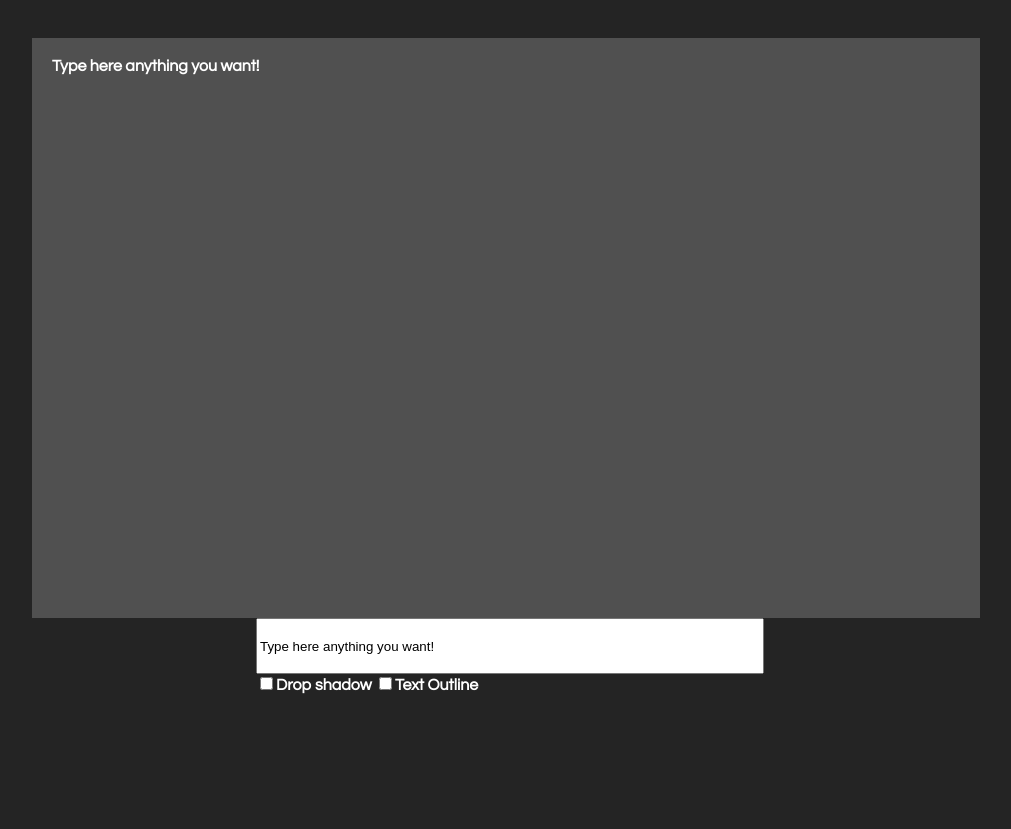
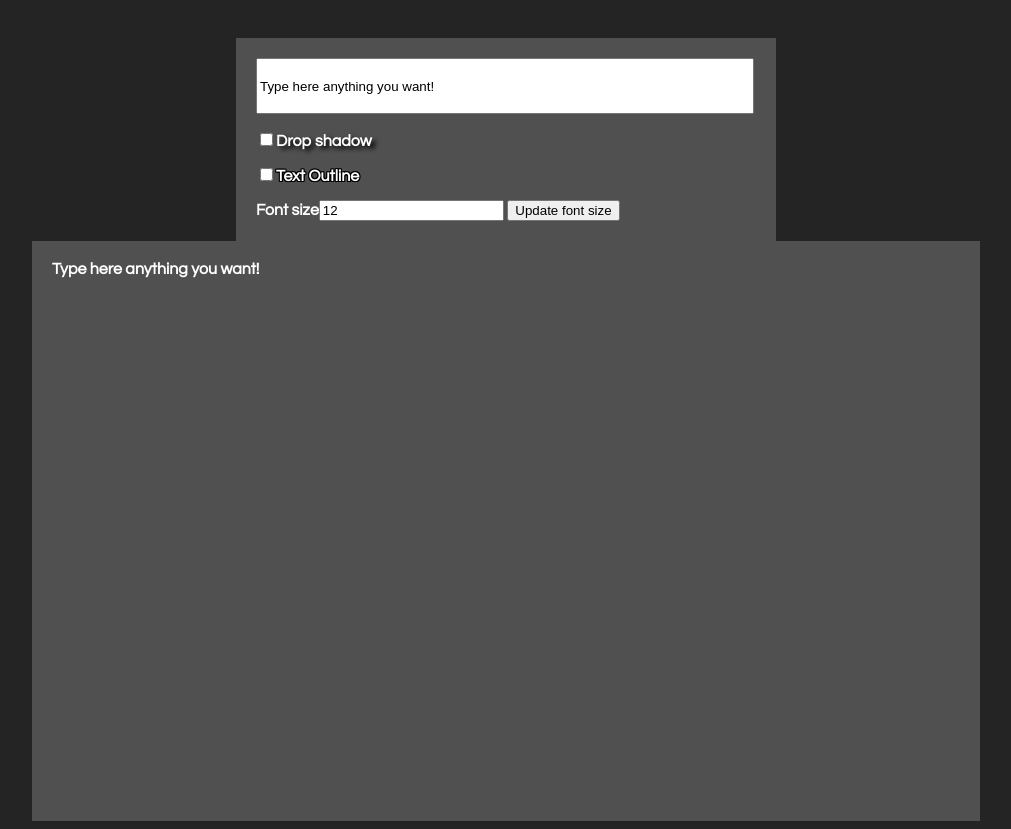
Before and after one commit to phiphiii/MYT, a plain HTML site: page index.html in a window 1280 px wide. Shown: the whole page, without its empty margins (134-1145 px from the left). Before the commit the page ends 800 px from the top, so only its background shows below. Drawn offline with nearby package versions, Linux system fonts and the light colour scheme.

Commit message:
Fontsize

```diff
--- a/index.html
+++ b/index.html
@@ -14,14 +14,17 @@
     <body>
         <div class="main_content">
             <div id="app-6">
+                <div class="options">
+                    <input v-model="message" id="input_text">
+                    <p><input type="checkbox" onclick="dropShadow()" id="dropshadow"><a class="options_text drop_shadow">Drop shadow</a></p>
+                    <p><input type="checkbox" onclick="textoutline()" id="textoutline"><a class="options_text textoutline">Text Outline</a></p>
+                    <a class="options_text">Font size</a><input type="number" value="12" id="fontSizeChange">
+                    <button type="button" onclick="udpdateFontSize()">Update font size</button>
+                </div>
                 <div class="main_text">
                     <a id="hotrod">{{ message }}</a>
                 </div>
-                <div class="options">
-                    <input v-model="message" id="input_text">
-                    <input type="checkbox" onclick="dropShadow()" id="dropshadow"><a class="options_text">Drop shadow</a>
-                    <input type="checkbox" onclick="textoutline()" id="textoutline"><a class="options_text">Text Outline</a>
-                </div>
+
             </div>
             <script>
                 var app6 = new Vue({
--- a/javascript.js
+++ b/javascript.js
@@ -18,3 +18,7 @@ function textoutline(){
         text.classList.remove("textoutline");
     }
 }
+function udpdateFontSize(){
+    var fontsize = document.getElementById("fontSizeChange").value;
+    document.getElementById("hotrod").style.fontSize = ""+fontsize+"px";
+}
--- a/maincss.css
+++ b/maincss.css
@@ -7,6 +7,7 @@ body{
     padding-top: 30px;
     width: 75%;
     height: 75%;
+    word-wrap: break-word;
     margin: auto;
 }
 .main_text{
@@ -18,10 +19,13 @@ body{
     margin: auto;
 }
 #input_text{
-    width: 500px;
+
+    width: 490px;
     height: 50px;
 }
 .options{
+    background-color: rgb(80, 80, 80);
+    padding: 20px;
     width: 500px;
     margin: auto;
 }
```
